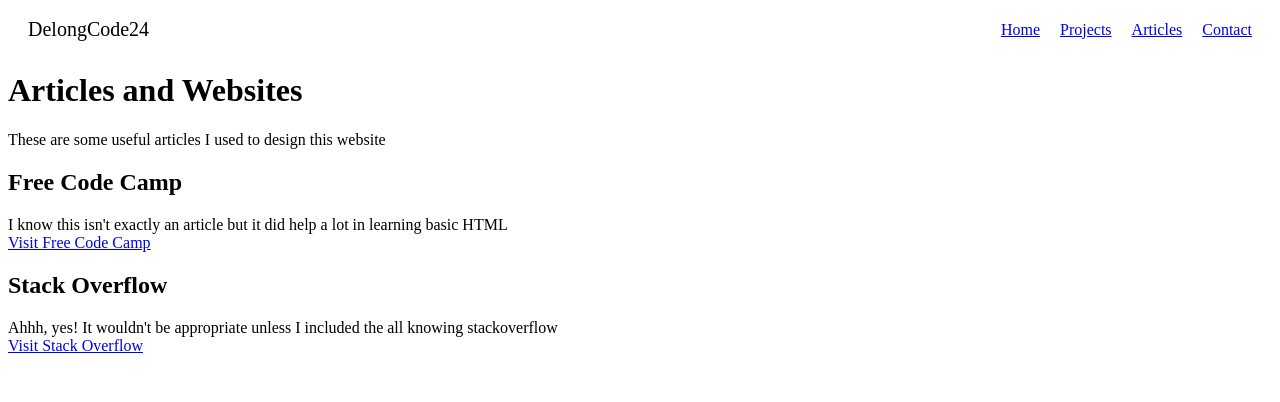
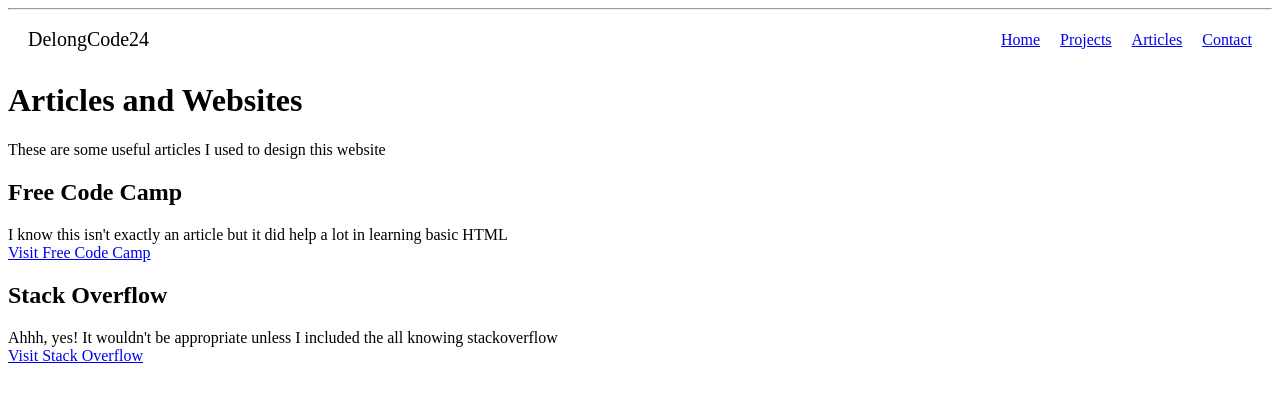
Before and after one commit to DelongCode24/my-first-website, a plain HTML site: page Articles.html in a window 1280 px wide. Drawn offline with Linux system fonts and the light colour scheme.

Commit message:
Added hr element for header

```diff
--- a/Articles.html
+++ b/Articles.html
@@ -29,6 +29,7 @@
             text-decoration: underline;
         }
     </style>
+    <hr>
 </head>
 
 <body>
```
Also changed, not shown: Contact.html (+1 -0 lines), Projects.html (+1 -0 lines), index.html (+1 -0 lines), 1 other file.
